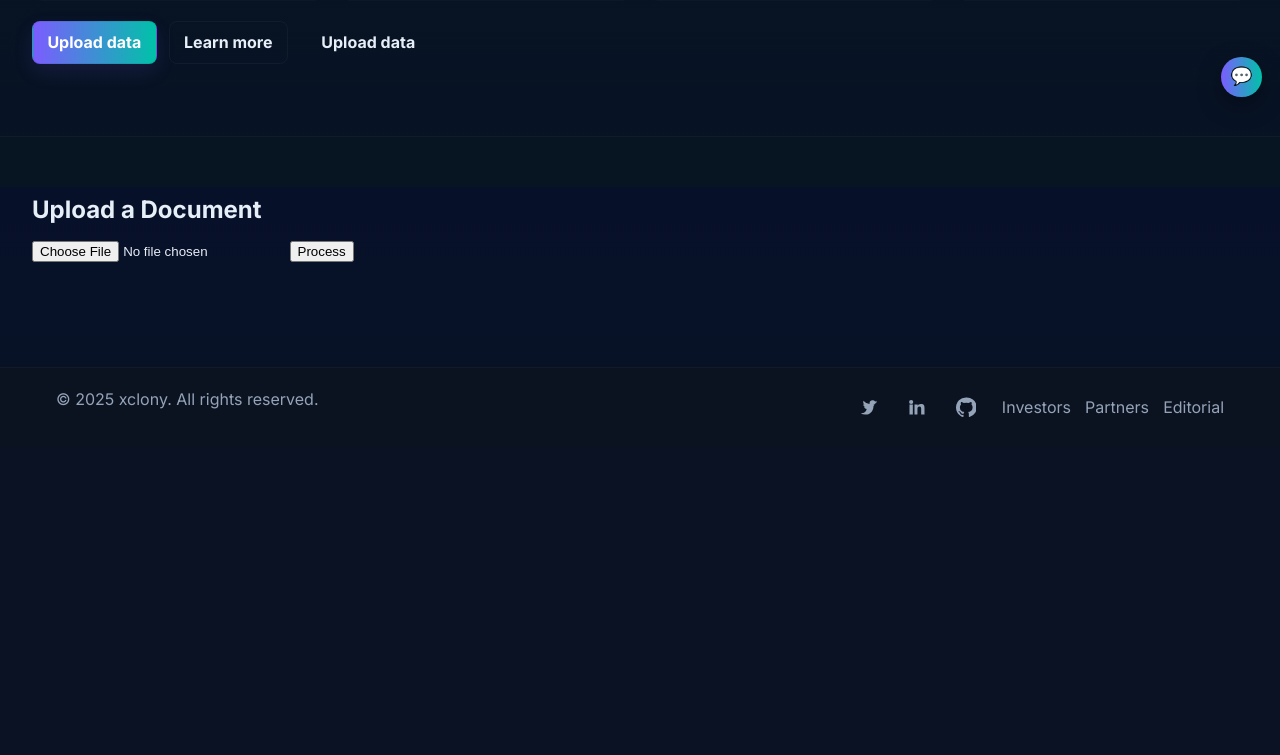
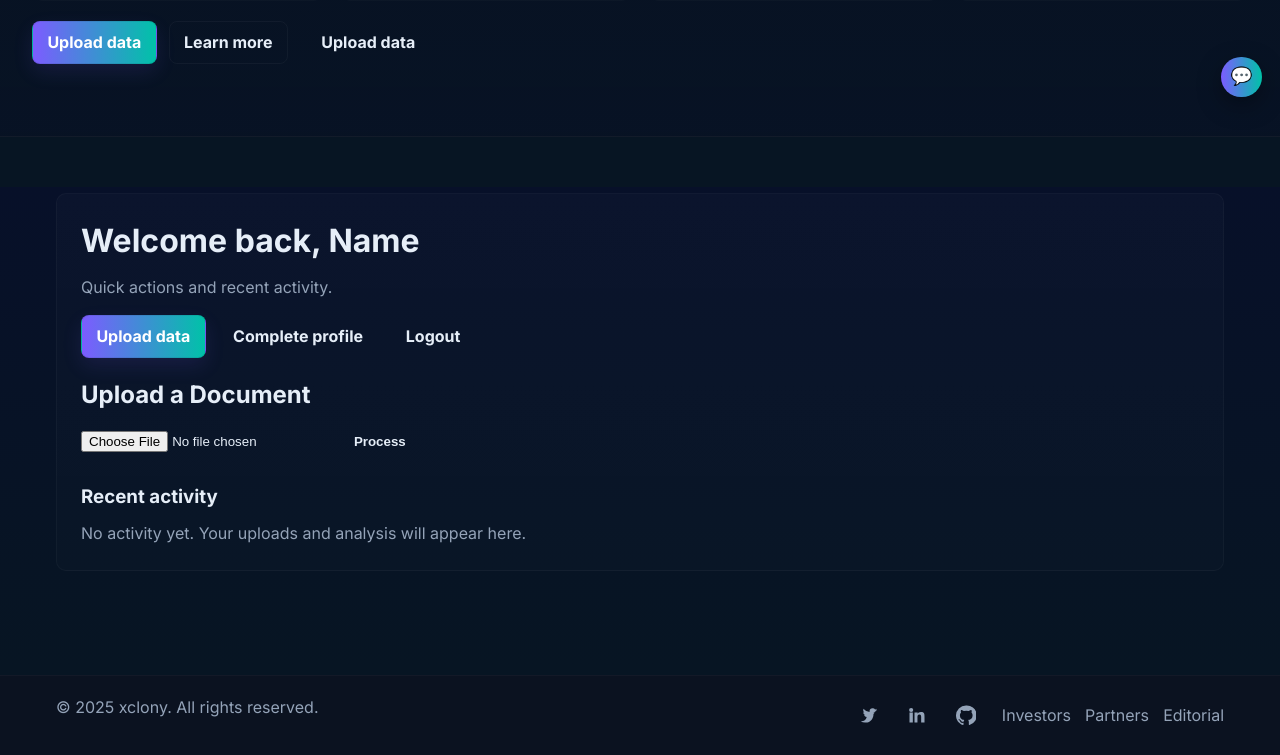
Before and after one commit to atonixdev/zclonic, a Flask app: page / in a window 1280 px wide. Shown: the part 613-1368 px from the top of the page. Before the commit the page ends 1030 px from the top, so only its background shows below. Run offline with Flask 3, Linux system fonts and the light colour scheme; the visitor is signed in with stand-in values (Sample User, id 1).

Commit message:
commit f1e2c3d4e5f67890123456789abcdef01234567

```diff
--- a/templates/dashboard.html
+++ b/templates/dashboard.html
@@ -1,15 +1,35 @@
 {% extends 'base.html' %}
 {% block content %}
+    <div class="container">
+        <div class="card">
+            <h1>Welcome back{% if session.get('user_email') %}, {{ session.get('user_email').split('@')[0]|capitalize }}{% endif %}</h1>
+            <p class="muted">Quick actions and recent activity.</p>
+
+            <div style="display:flex;gap:0.75rem;flex-wrap:wrap;margin-top:1rem">
+                <a class="btn btn-primary" href="{{ url_for('main.upload_get') }}">Upload data</a>
+                <a class="btn" href="{{ url_for('main.complete_profile') }}">Complete profile</a>
+                <a class="btn" href="{{ url_for('main.logout') }}">Logout</a>
+            </div>
+
+            <section style="margin-top:1.25rem">
                 <h2>Upload a Document</h2>
                 <form action="/upload" method="post" enctype="multipart/form-data">
                         <input type="file" name="document">
-      <button type="submit">Process</button>
+                        <button class="btn" type="submit">Process</button>
                 </form>
+            </section>
 
             {% if result %}
-      <div class="result">
+            <div class="result" style="margin-top:1rem">
                     <h3>AI Output:</h3>
                     <p>{{ result }}</p>
             </div>
             {% endif %}
+
+            <section style="margin-top:1.5rem">
+                <h3>Recent activity</h3>
+                <div class="muted">No activity yet. Your uploads and analysis will appear here.</div>
+            </section>
+        </div>
+    </div>
 {% endblock %}
```
Lines whose indentation alone changed are shown as unchanged.
